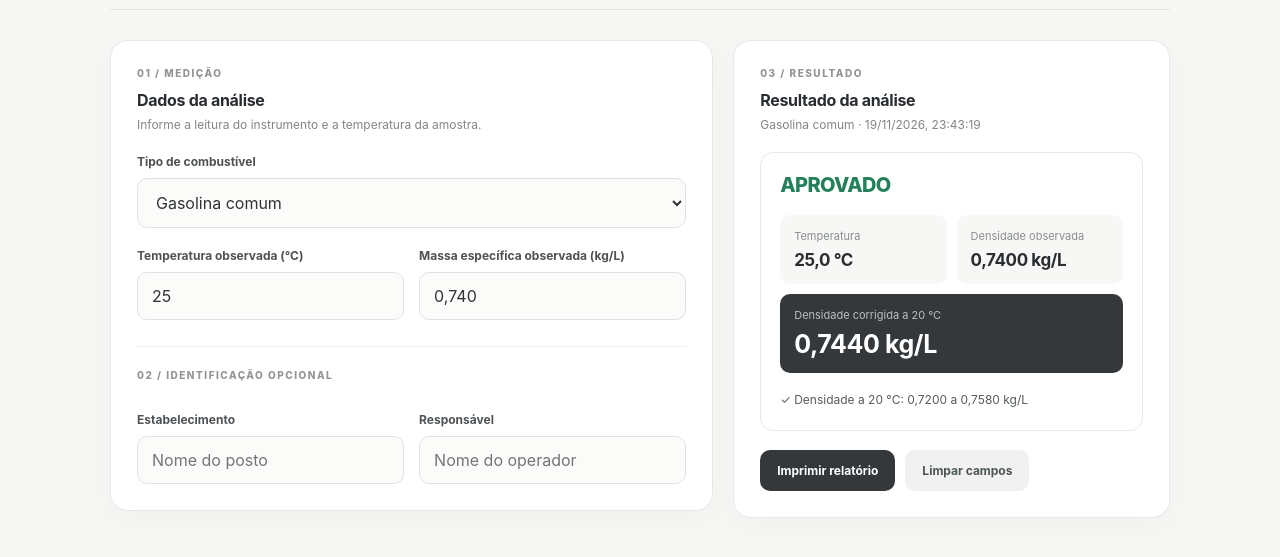
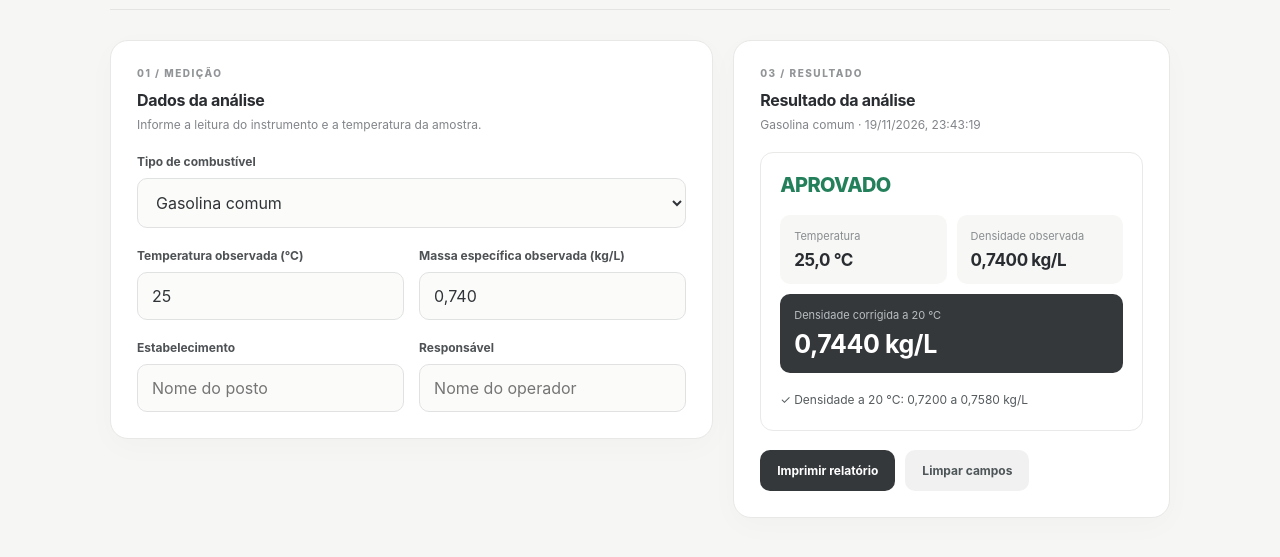
Before and after one commit to hatlasgaming-ctrl/salge, a plain HTML site: page index.html in a window 1280 px wide. Shown: the part 93-650 px from the top of the page. Drawn offline with Linux system fonts and the light colour scheme.

Commit message:
Clean up HTML by removing unused elements
Removed unnecessary divider and eyebrow elements.

```diff
--- a/index.html
+++ b/index.html
@@ -60,8 +60,6 @@
                     <label for="density">Massa específica observada (kg/L)</label>
                     <input id="density" inputmode="decimal" value="0,740" placeholder="Ex.: 0,7400"></div>
                 </div>
-                <div class="divider"></div>
-                <div class="eyebrow" style="margin-top:22px">02 / Identificação opcional</div>
                 <div class="two">
                     <div class="field">
                         <label for="station">Estabelecimento</label>
```
